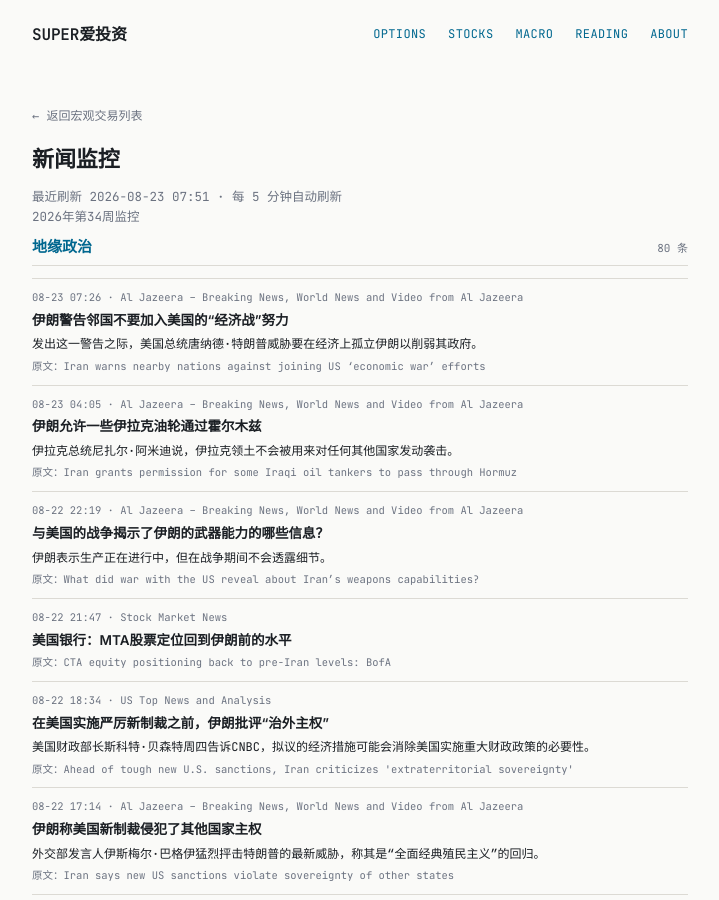
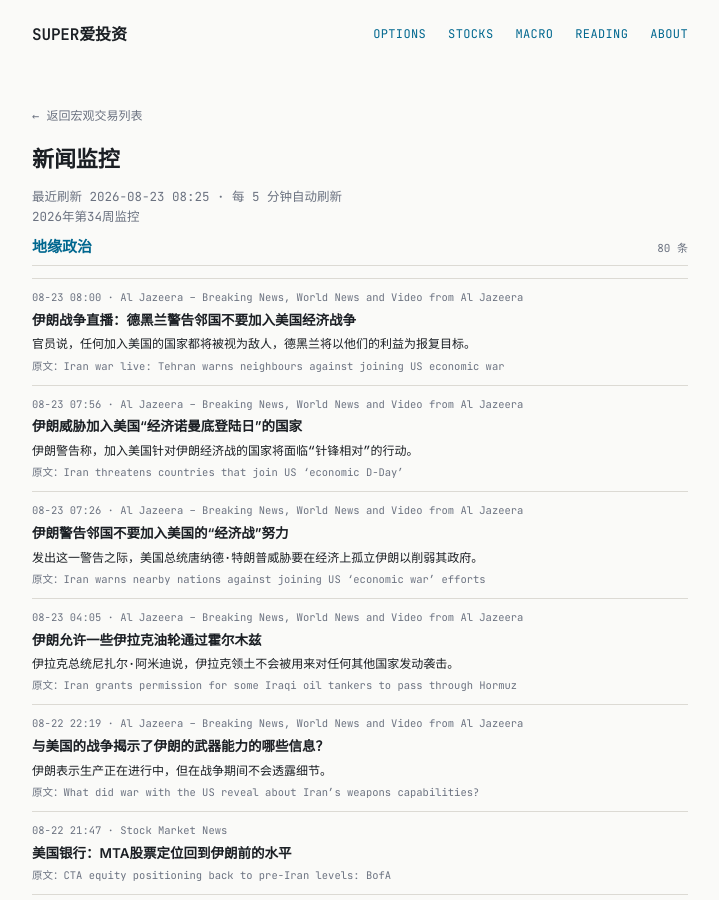
Before and after one commit to tang3super/tang3super.github.io, a Jekyll site: the page built from macro-trade/news-digest.md, in a window 1280 px wide and 900 px high. Shown: the whole window, without its empty margins (280-999 px from the left). Built offline with Jekyll 4.4.1, drawn with Linux system fonts in a browser that asks for light colours; some of the changed text lies outside the part shown.

Commit message:
sync news-digest article

```diff
--- a/macro-trade/news-digest.md
+++ b/macro-trade/news-digest.md
@@ -5,11 +5,25 @@ title: 新闻监控
 date: '2026-08-23'
 summary: 2026年第34周监控
 week_label: 2026年第34周监控
-last_updated: 2026-08-23 07:51
+last_updated: 2026-08-23 08:25
 refresh_note: 每 5 分钟自动刷新
 topics:
 - name: 地缘政治
   items:
+  - title: 'Iran war live: Tehran warns neighbours against joining US economic war'
+    summary: Official says any state joining US would be considered enemies and Tehran would target their interests in retaliation.
+    link: https://www.aljazeera.com/news/liveblog/2026/8/23/iran-war-live-tehran-warns-neighbours-against-joining-us-economic-war?traffic_source=rss
+    source: Al Jazeera – Breaking News, World News and Video from Al Jazeera
+    time: 08-23 08:00
+    title_zh: 伊朗战争直播：德黑兰警告邻国不要加入美国经济战争
+    summary_zh: 官员说，任何加入美国的国家都将被视为敌人，德黑兰将以他们的利益为报复目标。
+  - title: Iran threatens countries that join US ‘economic D-Day’
+    summary: Iran warns that countries joining the US economic war against Iran will face ‘tit-for-tat’ action.
+    link: https://www.aljazeera.com/video/newsfeed/2026/8/22/iran-threatens-countries-that-join-us-economic-d?traffic_source=rss
+    source: Al Jazeera – Breaking News, World News and Video from Al Jazeera
+    time: 08-23 07:56
+    title_zh: 伊朗威胁加入美国“经济诺曼底登陆日”的国家
+    summary_zh: 伊朗警告称，加入美国针对伊朗经济战的国家将面临“针锋相对”的行动。
   - title: Iran warns nearby nations against joining US ‘economic war’ efforts
     summary: The warning comes as US President Donald Trump threatens to isolate Iran economically to weaken its government.
     link: https://www.aljazeera.com/news/2026/8/22/iran-warns-nearby-nations-against-joining-us-economic-war-efforts?traffic_source=rss
```
Also changed, not shown: other parts of macro-trade/news-digest.md (+0 -13 lines).
